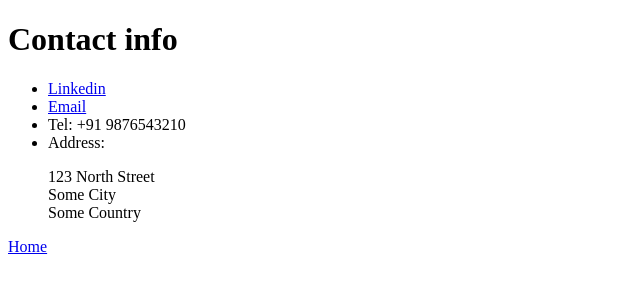
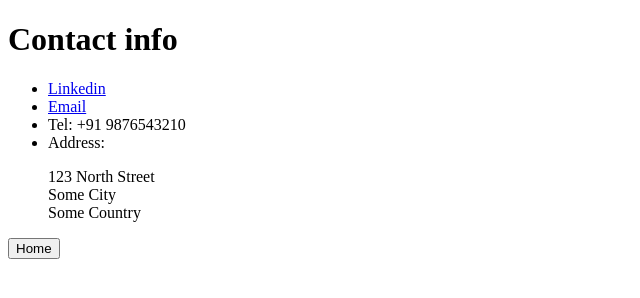
Before and after one commit to Pranav-p02/html-Portfolio, a plain HTML site: page public/Contact_me.html in a window 1280 px wide. Shown: the whole page, without its empty margins (0-640 px from the left). Drawn offline with Linux system fonts and the light colour scheme.

Commit message:
Added a button for contact_me.html

```diff
--- a/public/Contact_me.html
+++ b/public/Contact_me.html
@@ -19,6 +19,6 @@
             </p>
         </li>
     </ul>
-    <a href="../index.html">Home</a>
+    <a href="../index.html"><button type="button">Home</button></a>
 </body>
 </html>
```
